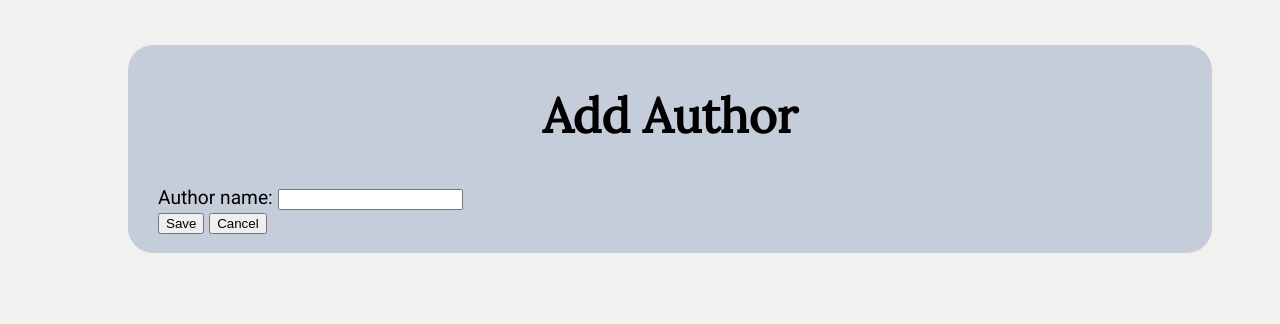
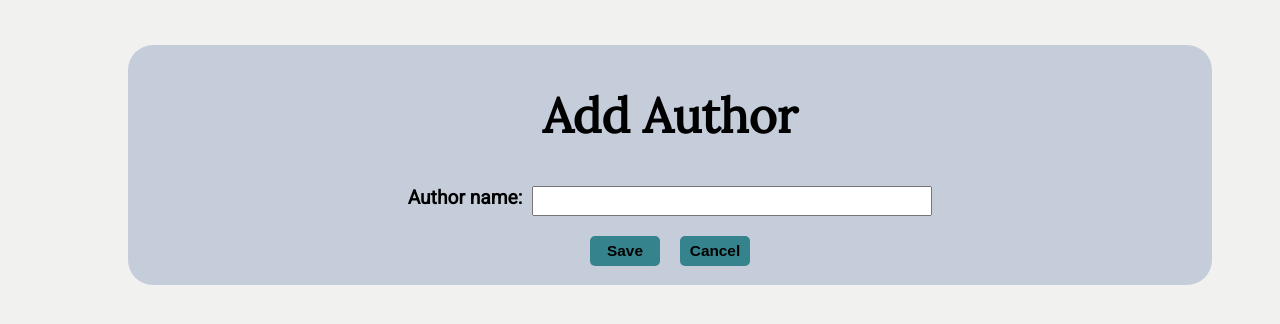
Before and after one commit to alexandrabaturina/Book-Catalog, a Flask app: page /category/new/ in a window 1280 px wide. Shown: the part 139-463 px from the top of the page. Run offline with Flask 2, Linux system fonts and the light colour scheme; the visitor is signed in with stand-in values (Sample User, id 1); parts of the project's set-up code (start-up, migrations or seed data) failed here and were passed over.

Commit message:
chore: import forms.css

```diff
--- a/static/styles.css
+++ b/static/styles.css
@@ -1,3 +1,5 @@
+@import "forms.css";
+
 body {
   font-family: 'Roboto', sans-serif;
   background-color: #f1f1f0;
```
